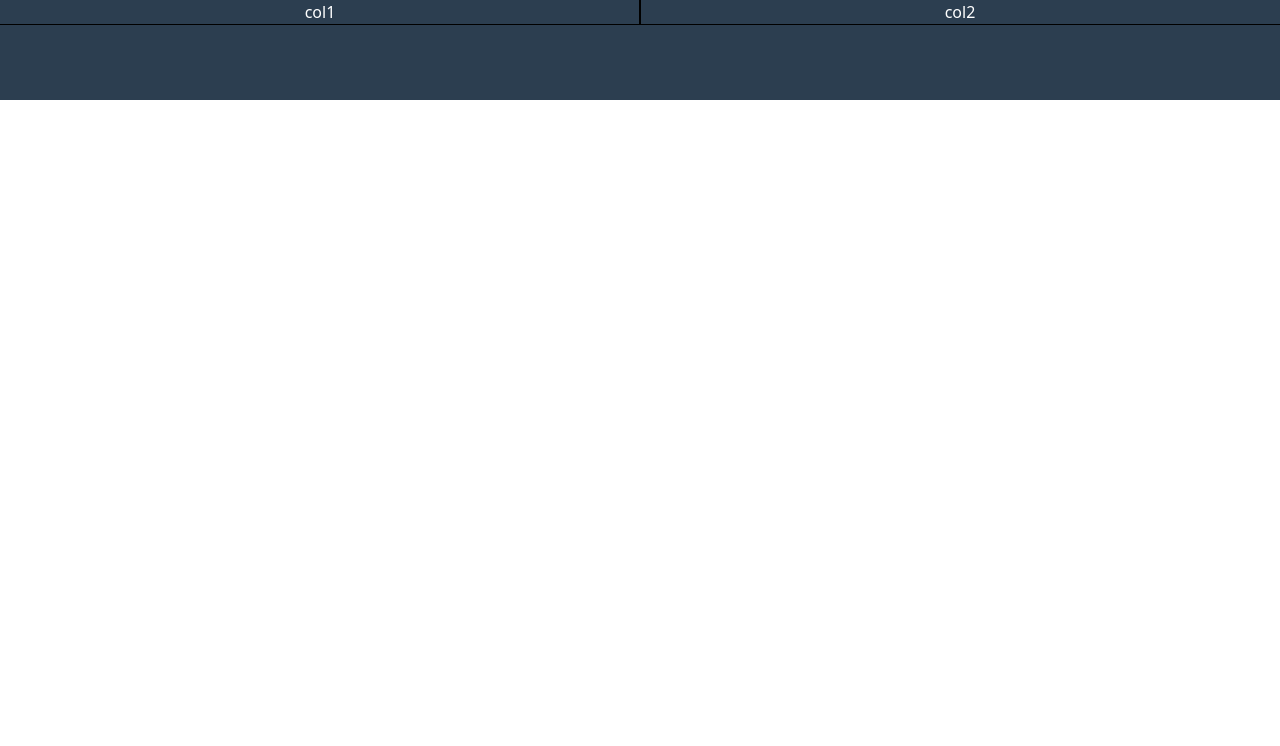
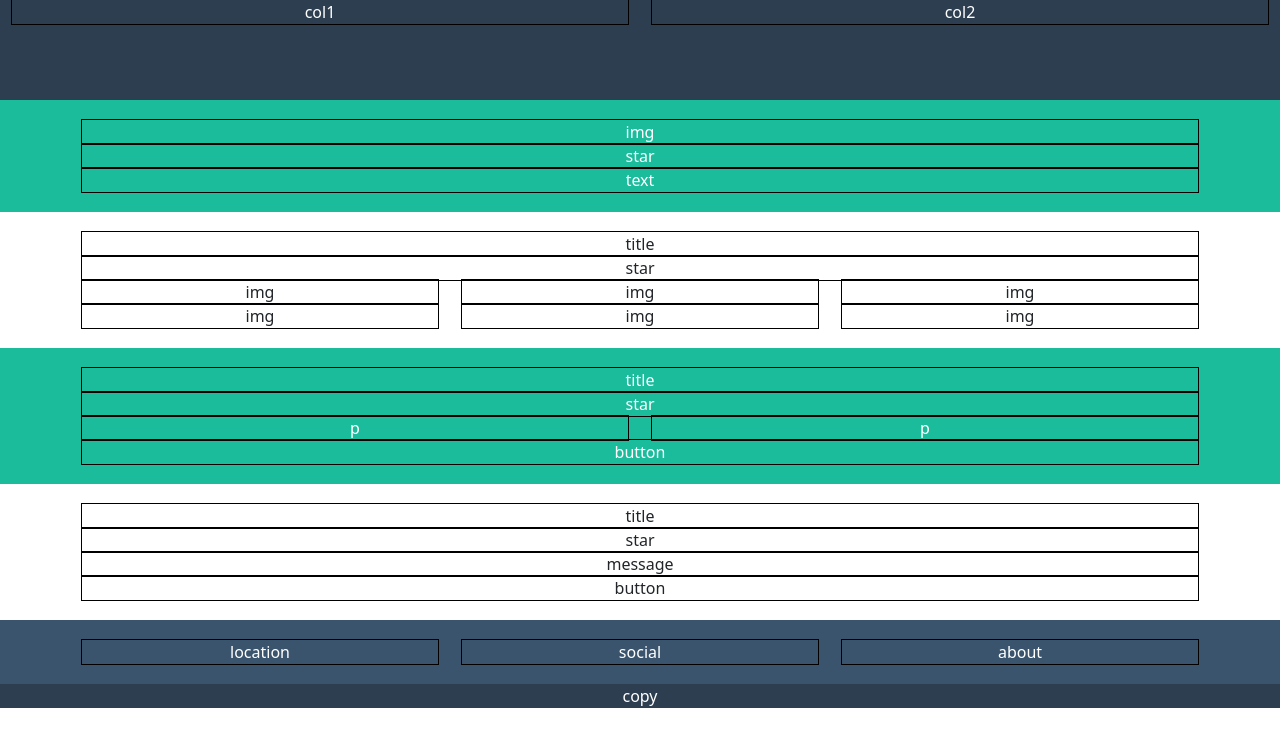
Before and after one commit to fedeloxe/html-css-bootstrap-freelancer, a plain HTML site: page index.html in a window 1280 px wide. Drawn offline with nearby package versions, Linux system fonts and the light colour scheme.

Commit message:
footer done

```diff
--- a/css/style.css
+++ b/css/style.css
@@ -15,3 +15,29 @@ header{
     background-color:#2c3e50 ;
     color: white;
 }
+
+
+.green{
+    background-color: #1abc9c;
+    color: white;
+}
+
+.container{
+    width: 90%;
+}
+
+
+section{
+    padding: 20px 0;
+}
+
+.info{
+    background-color: #3a546d;
+    color: white;
+}
+
+
+footer{
+    background-color: #2c3e50;
+    color: white;
+}
--- a/index.html
+++ b/index.html
@@ -15,11 +15,11 @@
     <header>
         <div class="container-fluid">
                 <div class="row d-flex justify-content-center align-items-center ">
-                   <div class="col-6 border-black">
-                    col1
+                   <div class="col-6">
+                    <div class="border-black">col1</div>
                    </div>
-                   <div class="col-6 border-black">
-                    col2
+                   <div class="col-6">
+                    <div class="border-black"> col2</div>
                    </div>
                 </div>
             </div>
@@ -27,14 +27,117 @@
     </header>
 
     <main>
-        <div class="container-fluid">
+        <section class="start green">     <!--start-->
+            <div class="container">
+                <div class="row d-flex">
+                    <div class="col-12">
+                        <div class="border-black">img</div>
+                    </div>
+                    <div class="col-12">
+                        <div class="border-black">star</div>
+                    </div>
+                    <div class="col-12">
+                        <div class="border-black">text</div>
+                    </div>
+                </div>
+            </div>
+        </section>
 
-        </div>
+        <section class="portfolio">  <!--portfolio-->
+            <div class="container text-center">
+                <div class="row d-flex">
+                    <div class="col-12">
+                        <div class="border-black">title</div>
+                    </div>
+                    <div class="col-12">
+                        <div class="border-black">star</div>
+                    </div>
+                    <div class="col-12 col-sm-6 col-lg-4">
+                        <div class="border-black">img</div>
+                    </div>
+                    <div class="col-12 col-sm-6 col-lg-4">
+                        <div class="border-black">img</div>
+                    </div>
+                    <div class="col-12 col-sm-6 col-lg-4">
+                        <div class="border-black">img</div>
+                    </div>
+                    <div class="col-12 col-sm-6 col-lg-4">
+                        <div class="border-black">img</div>
+                    </div>
+                    <div class="col-12 col-sm-6 col-lg-4">
+                        <div class="border-black">img</div>
+                    </div>
+                    <div class="col-12 col-sm-6 col-lg-4">
+                        <div class="border-black">img</div>
+                    </div>
+                </div>
+            </div>
+        </section>
 
+        <section class="about green">  <!--about-->
+            <div class="container text-center ">
+                <div class="row d-flex">
+                    <div class="col-12">
+                        <div class="border-black">title</div>
+                    </div>
+                    <div class="col-12">
+                        <div class="border-black">star</div>
+                    </div>
+                    <div class="col-12 col-sm-6">
+                        <div class="border-black">p</div>
+                    </div>
+                    <div class="col-12 col-sm-6">
+                        <div class="border-black">p</div>
+                    </div>
+                    <div class="col-12">
+                        <div class="border-black">button</div>
+                    </div>
+                </div>
+            </div>
+        </section>
+
+        <section class="contact">
+            <div class="container">
+                <div class="row d-flex">
+                    <div class="col-12">
+                        <div class="border-black">title </div>
+                    </div>
+                    <div class="col-12">
+                        <div class="border-black">star </div>
+                    </div>
+                    <div class="col-12">
+                        <div class="border-black"> message</div>
+                    </div>
+                    <div class="col-12">
+                        <div class="border-black">button</div>
+                    </div>
+                </div>
+            </div>
+        </section>
+
+        <section class="info">    <!--info-->
+            <div class="container">
+                <div class="row d-flex justify-content-between">
+                    <div class="col-12 col-sm-4">
+                        <div class="border-black">location</div>
+                    </div>
+                    <div class="col-12 col-sm-4">
+                        <div class="border-black">social</div>
+                    </div>
+                    <div class="col-12 col-sm-4">
+                        <div class="border-black">about</div>
+                    </div>
+                </div>
+            </div>
+        </section>
     </main>
 
     <footer>
-
+        <div class=".container">
+            <div class="row">
+                <div class="col-12">copy</div>
+            </div>
+        </div>
     </footer>
 
 
```
